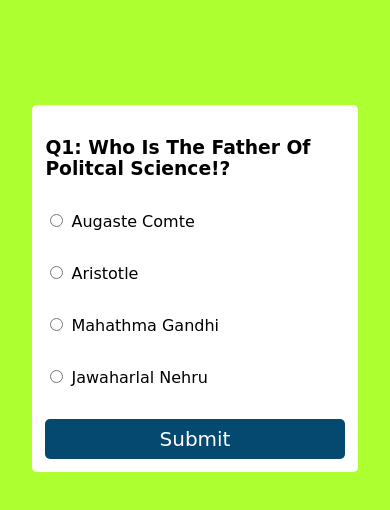
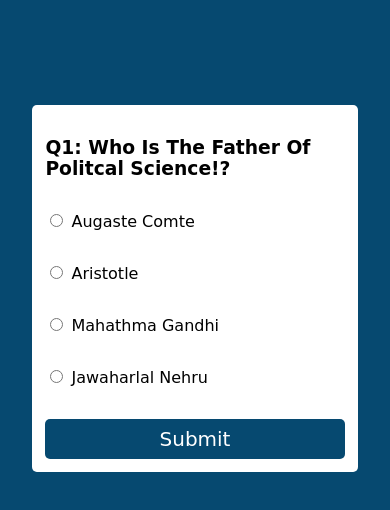
Before and after one commit to SavaadMP/JSQuiz, a plain HTML site: page Quiz.html in a window 390 px wide. Drawn offline with Linux system fonts and the light colour scheme; a web font is replaced by a local one.

Commit message:
Design Changed

```diff
--- a/css/style.css
+++ b/css/style.css
@@ -40,9 +40,6 @@ body{
 }
 
 @media screen and (max-width:450px) {
-	body{
-		background: greenyellow;
-	}
 	#box{
 		width: 80%;
 		box-shadow: 0px 0px 0px 3px white;
```
